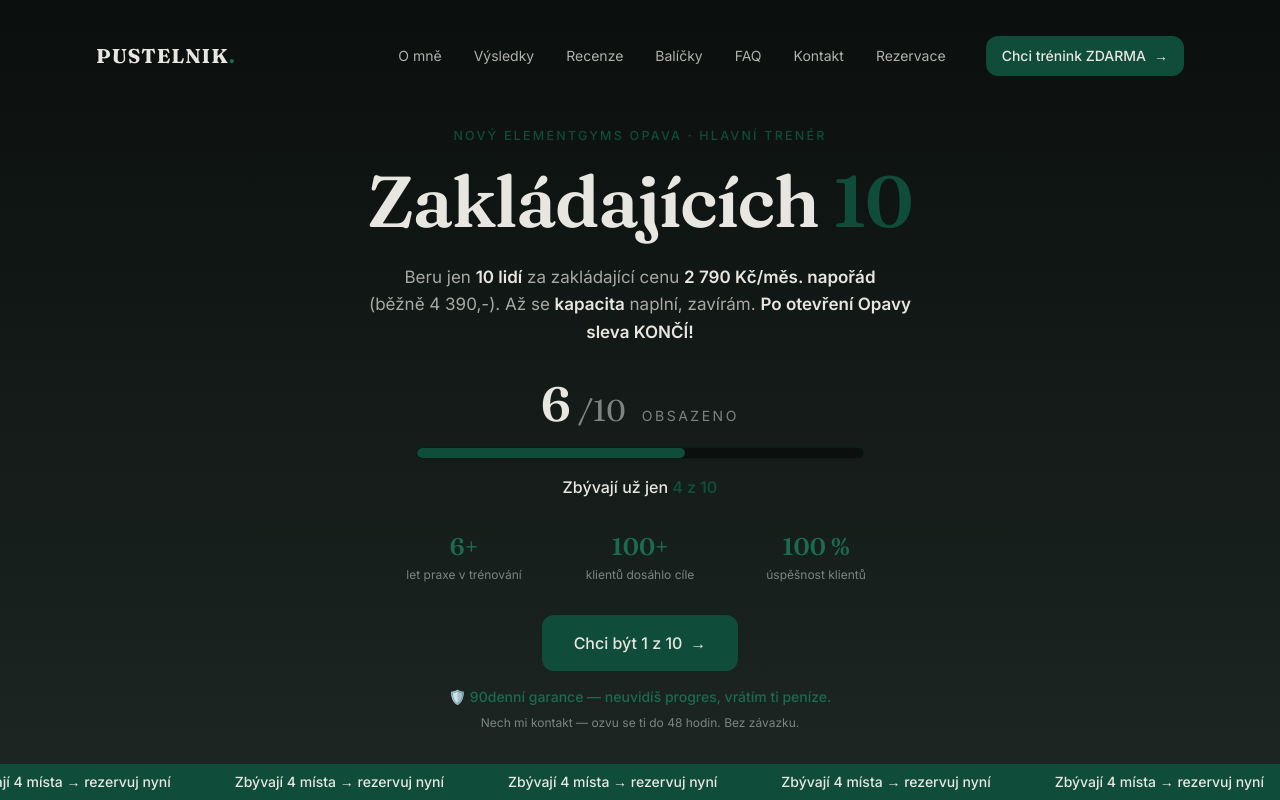
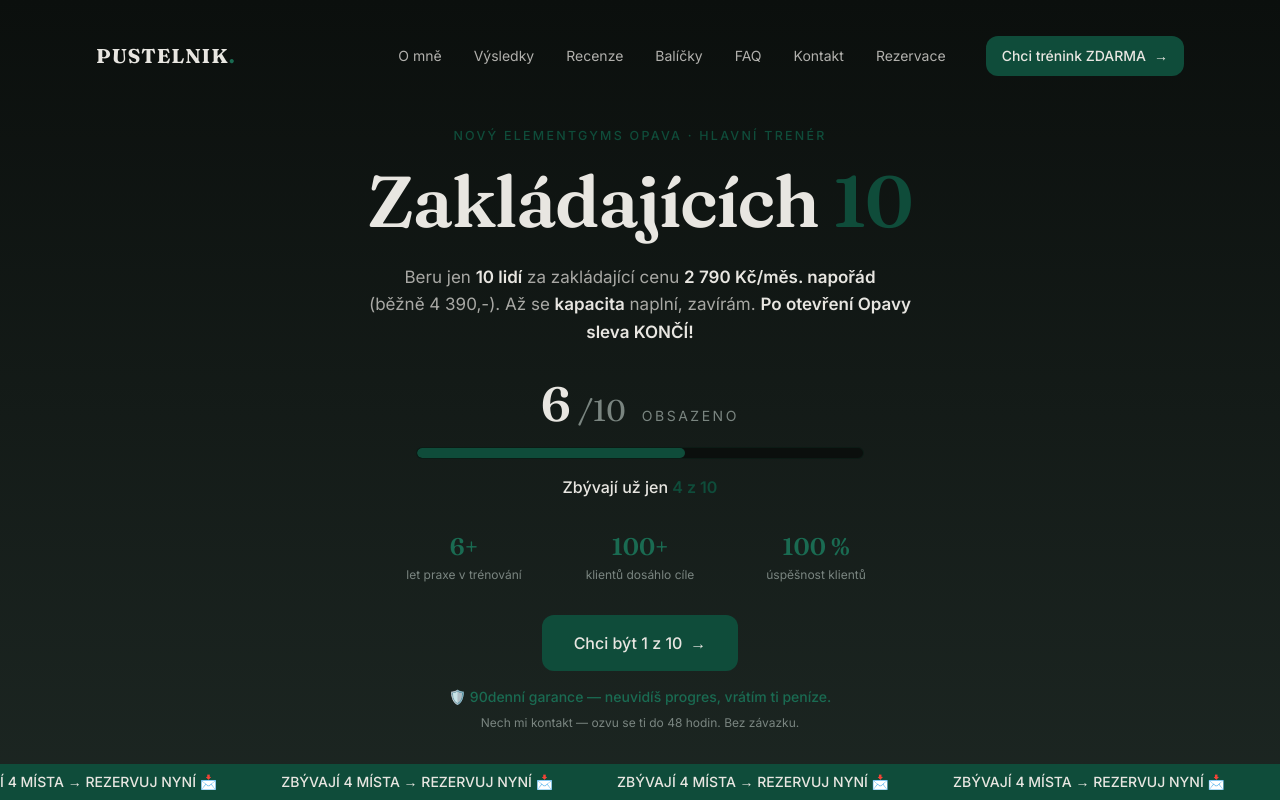
Before and after one commit to pustelnikcoach/pustelnikcoach, a Next.js app: page / in a window 1280 px wide. Shown: the top 800 px of the page. Built offline with nearby package versions, Linux system fonts and the light colour scheme.

Commit message:
sticky: uppercase + envelope

```diff
--- a/components/sections/StickyBar.tsx
+++ b/components/sections/StickyBar.tsx
@@ -3,7 +3,7 @@ import { TAKEN, TOTAL } from "./FoundingCounter";
 export function StickyBar() {
   const left = TOTAL - TAKEN;
   const slot = left === 1 ? "místo" : left < 5 ? "místa" : "míst";
-  const text = `Zbývají ${left} ${slot} → rezervuj nyní`;
+  const text = `ZBÝVAJÍ ${left} ${slot.toUpperCase()} → REZERVUJ NYNÍ 📩`;
   const group = (
     <div className="flex shrink-0">
       {[0, 1, 2, 3].map((i) => (
```
